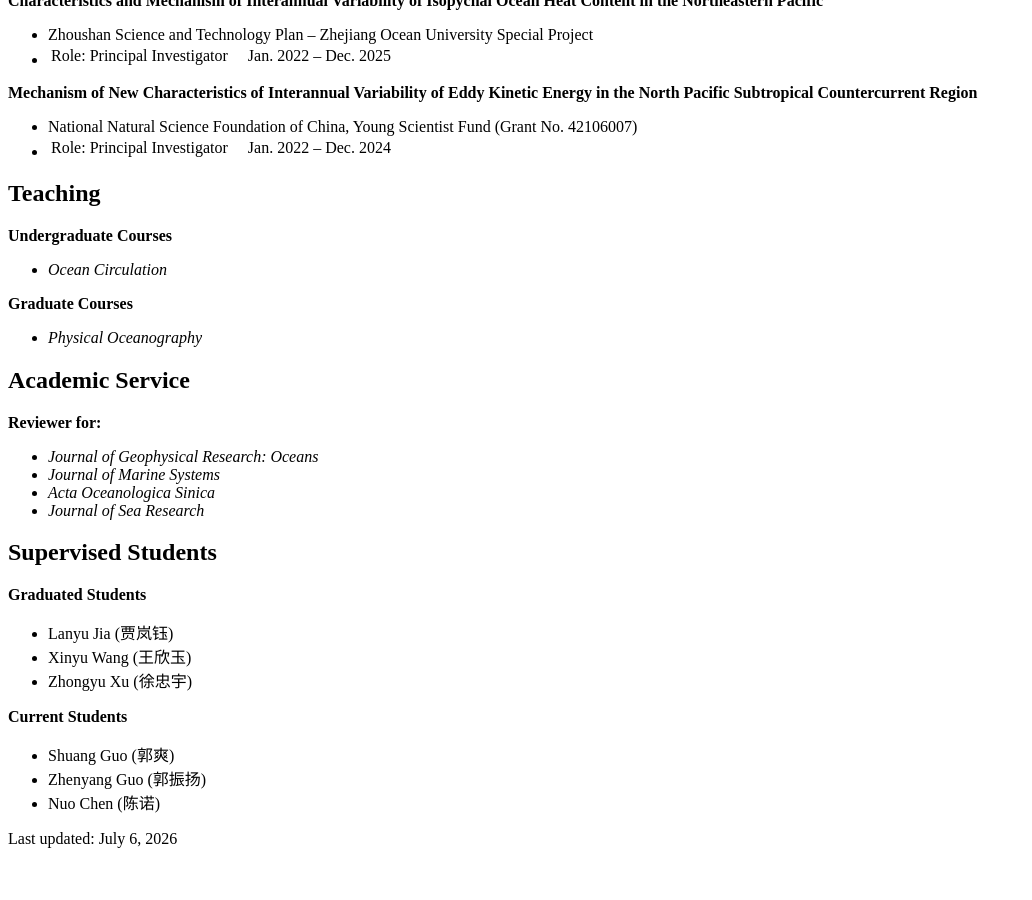
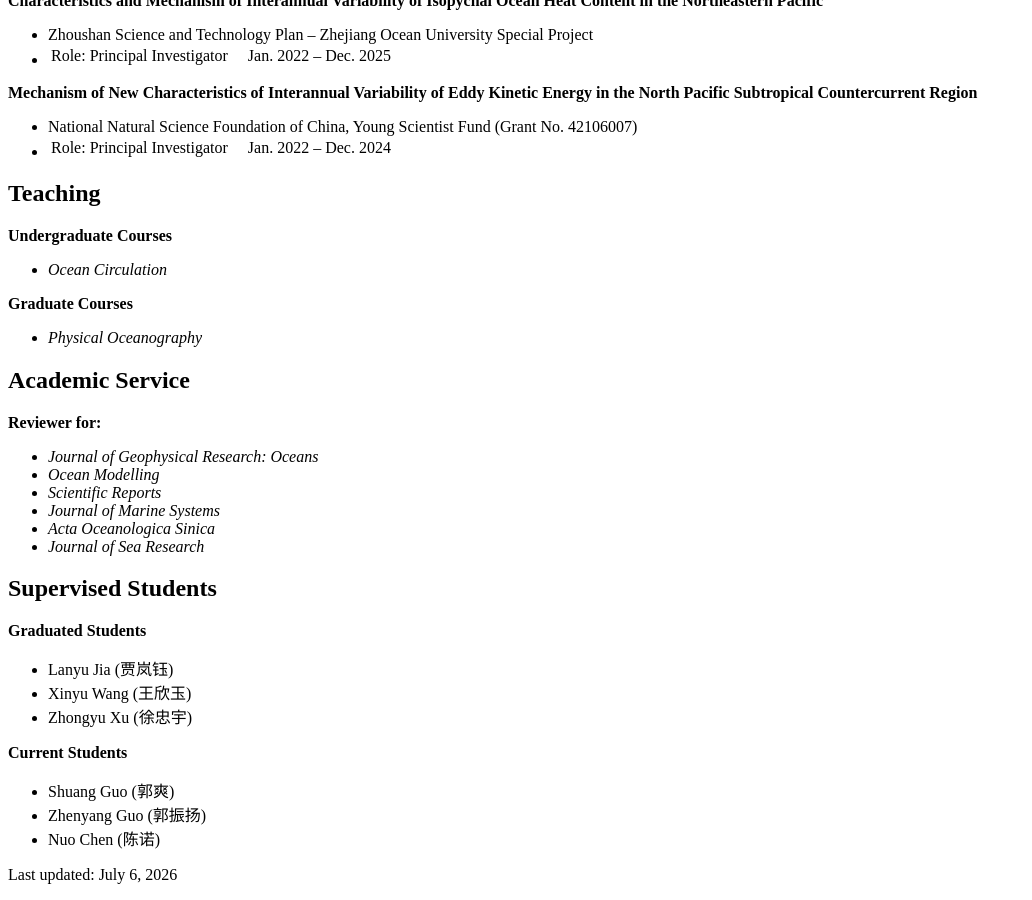
Before and after one commit to guoyq0314/guoyq0314.github.io, a Jekyll site: the page built from index.md, in a window 1280 px wide and 900 px high, scrolled down 2460 px. Shown: the whole window, without its empty margins (0-1032 px from the left). Built offline with Jekyll 4.4.1, drawn with Linux system fonts in a browser that asks for light colours; our own code applies the rules of GitHub Pages for plain Markdown files; before the commit the page ends 3324 px from its top, so only the background shows below that.

Commit message:
Add Ocean Modelling and Scientific Reports to services

```diff
--- a/_includes/services.md
+++ b/_includes/services.md
@@ -24,6 +24,8 @@
 
 **Reviewer for:**
 - *Journal of Geophysical Research: Oceans*
+- *Ocean Modelling*
+- *Scientific Reports*
 - *Journal of Marine Systems*
 - *Acta Oceanologica Sinica*
 - *Journal of Sea Research*
```
